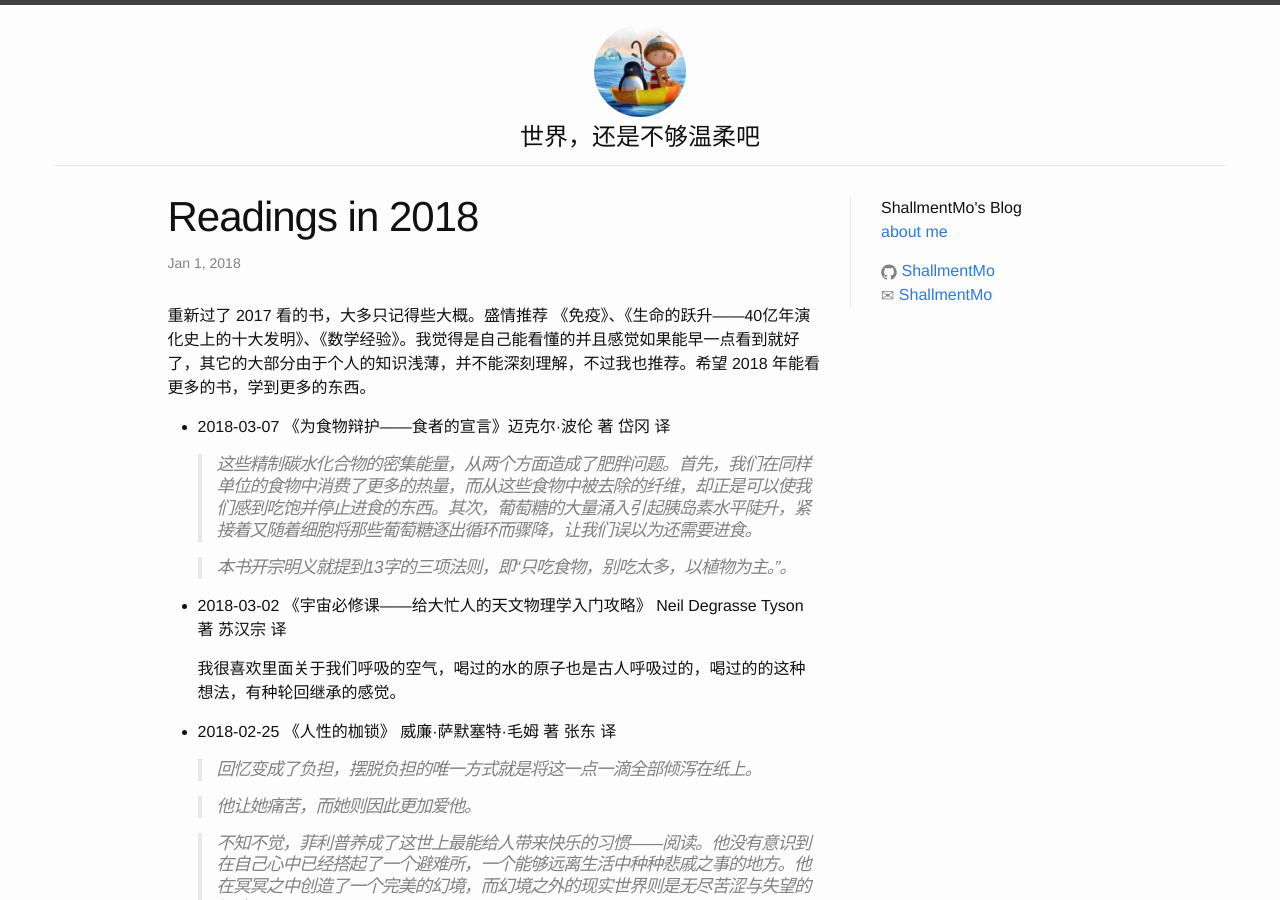
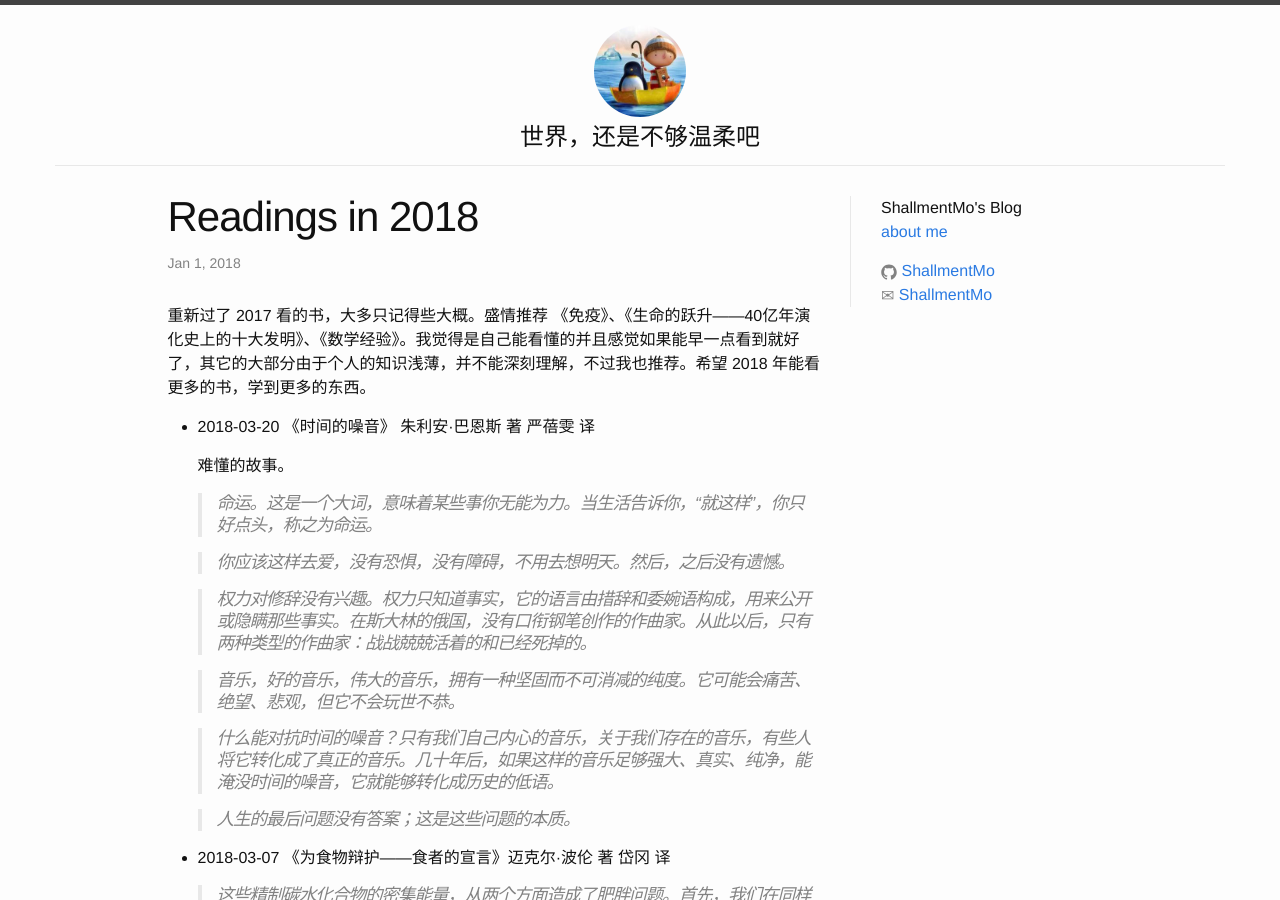
Before and after one commit to ShallmentMo/shallmentmo.github.com, a Jekyll site: the page built from _posts/2018-01-01-reading-in-2018.md, in a window 1280 px wide and 900 px high. Built offline with Jekyll 4.4.1, drawn with Linux system fonts in a browser that asks for light colours.

Commit message:
add 2018-03-20 reading

```diff
--- a/_posts/2018-01-01-reading-in-2018.md
+++ b/_posts/2018-01-01-reading-in-2018.md
@@ -6,6 +6,22 @@ categories: posts
 ---
 
 重新过了 2017 看的书，大多只记得些大概。盛情推荐 《免疫》、《生命的跃升——40亿年演化史上的十大发明》、《数学经验》。我觉得是自己能看懂的并且感觉如果能早一点看到就好了，其它的大部分由于个人的知识浅薄，并不能深刻理解，不过我也推荐。希望 2018 年能看更多的书，学到更多的东西。
+
+* 2018-03-20 《时间的噪音》 朱利安·巴恩斯 著 严蓓雯 译
+
+  难懂的故事。
+
+  > 命运。这是一个大词，意味着某些事你无能为力。当生活告诉你，“就这样”，你只好点头，称之为命运。
+
+  > 你应该这样去爱，没有恐惧，没有障碍，不用去想明天。然后，之后没有遗憾。
+
+  > 权力对修辞没有兴趣。权力只知道事实，它的语言由措辞和委婉语构成，用来公开或隐瞒那些事实。在斯大林的俄国，没有口衔钢笔创作的作曲家。从此以后，只有两种类型的作曲家：战战兢兢活着的和已经死掉的。
+
+  > 音乐，好的音乐，伟大的音乐，拥有一种坚固而不可消减的纯度。它可能会痛苦、绝望、悲观，但它不会玩世不恭。
+
+  > 什么能对抗时间的噪音？只有我们自己内心的音乐，关于我们存在的音乐，有些人将它转化成了真正的音乐。几十年后，如果这样的音乐足够强大、真实、纯净，能淹没时间的噪音，它就能够转化成历史的低语。
+
+  > 人生的最后问题没有答案；这是这些问题的本质。
 
 * 2018-03-07 《为食物辩护——食者的宣言》迈克尔·波伦 著 岱冈 译
 
```
